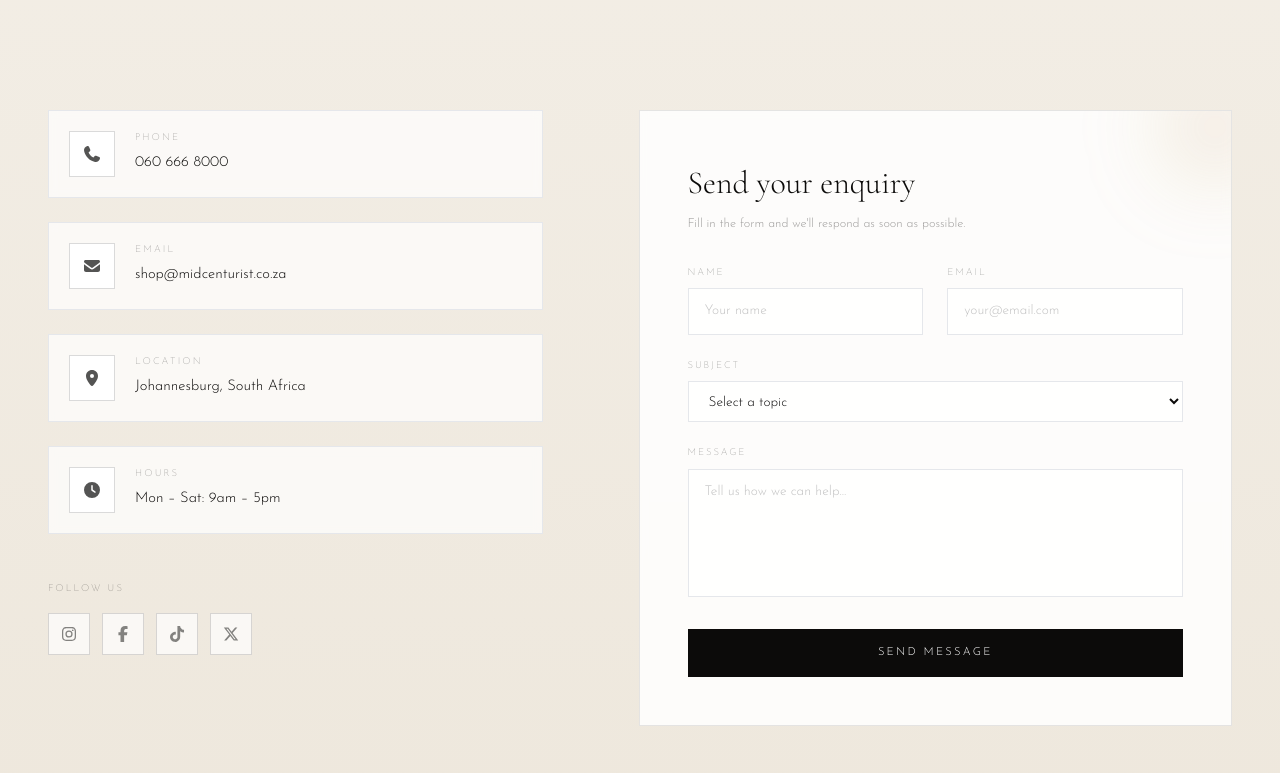
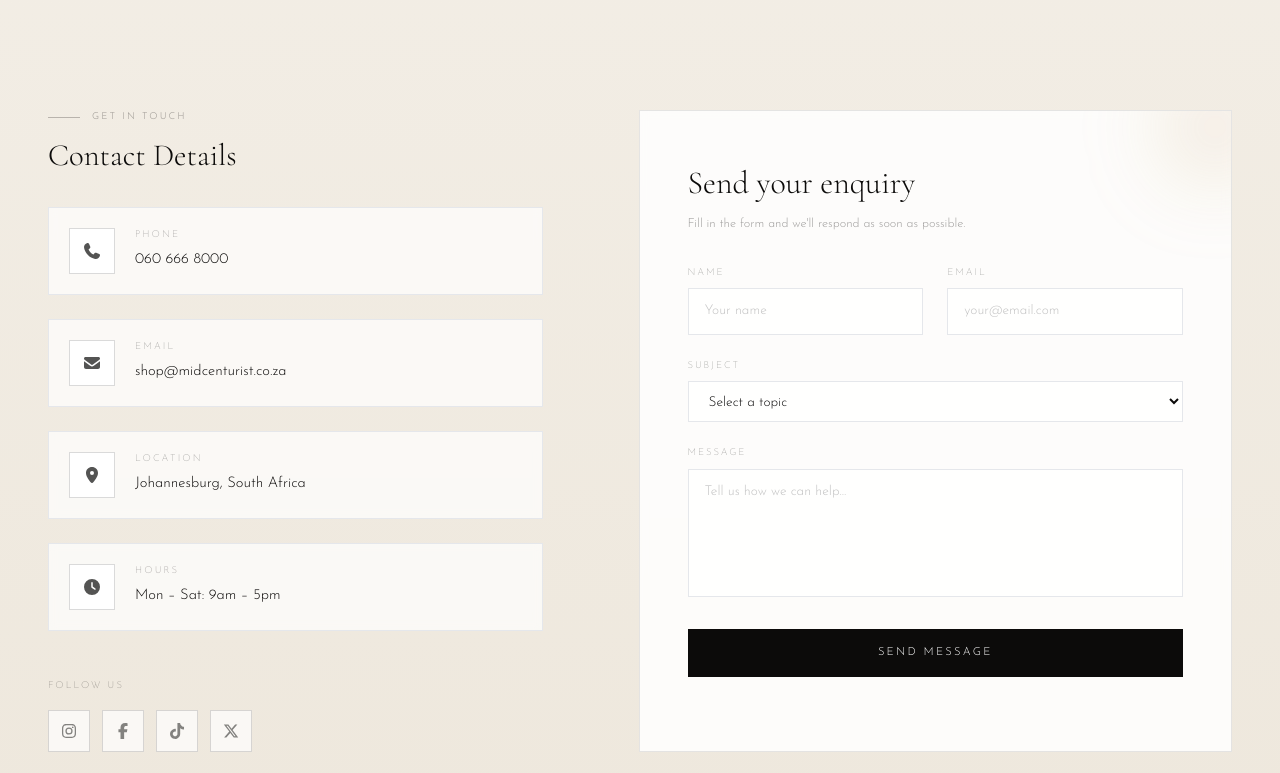
Before and after one commit to nostalgic-code/midcenturist-official, a Next.js app in the folder app/: page /contact in a window 1280 px wide. Shown: the part 687-1460 px from the top of the page. Built offline with nearby package versions, Linux system fonts and the light colour scheme; no server answers.

Commit message:
Contact: add Get in Touch kicker + Contact Details heading, align socials to form bottom

```diff
--- a/app/src/components/ContactPage.tsx
+++ b/app/src/components/ContactPage.tsx
@@ -157,9 +157,27 @@ export default function ContactPage() {
 
       {/* Contact Grid */}
       <section className="max-w-7xl mx-auto px-8 py-20 md:px-12 md:py-28">
-        <div className="grid grid-cols-1 gap-14 lg:grid-cols-[1fr_1.2fr] lg:gap-24 items-start">
+        <div className="grid grid-cols-1 gap-14 lg:grid-cols-[1fr_1.2fr] lg:gap-24 items-stretch">
           {/* Left — Info */}
-          <div>
+          <div className="flex flex-col">
+            {/* Kicker header */}
+            <motion.div
+              className="mb-8"
+              initial="hidden"
+              whileInView="visible"
+              viewport={{ once: true }}
+              custom={0}
+              variants={fadeUp}
+            >
+              <div className="flex items-center gap-3 mb-3">
+                <span className="h-[0.5px] w-8 bg-brand-black/25" />
+                <span className="font-sans text-[0.6rem] uppercase tracking-[0.22em] text-brand-black/40 font-light">Get in Touch</span>
+              </div>
+              <h2 className="font-serif text-[clamp(1.6rem,2.4vw,2.2rem)] font-light text-brand-black leading-tight">
+                Contact Details
+              </h2>
+            </motion.div>
+
             <div className="space-y-6 mb-12">
               {CONTACT_INFO.map((item, i) => (
                 <motion.div
@@ -197,6 +215,7 @@ export default function ContactPage() {
 
             {/* Socials */}
             <motion.div
+              className="mt-auto"
               initial="hidden"
               whileInView="visible"
               viewport={{ once: true }}
```
